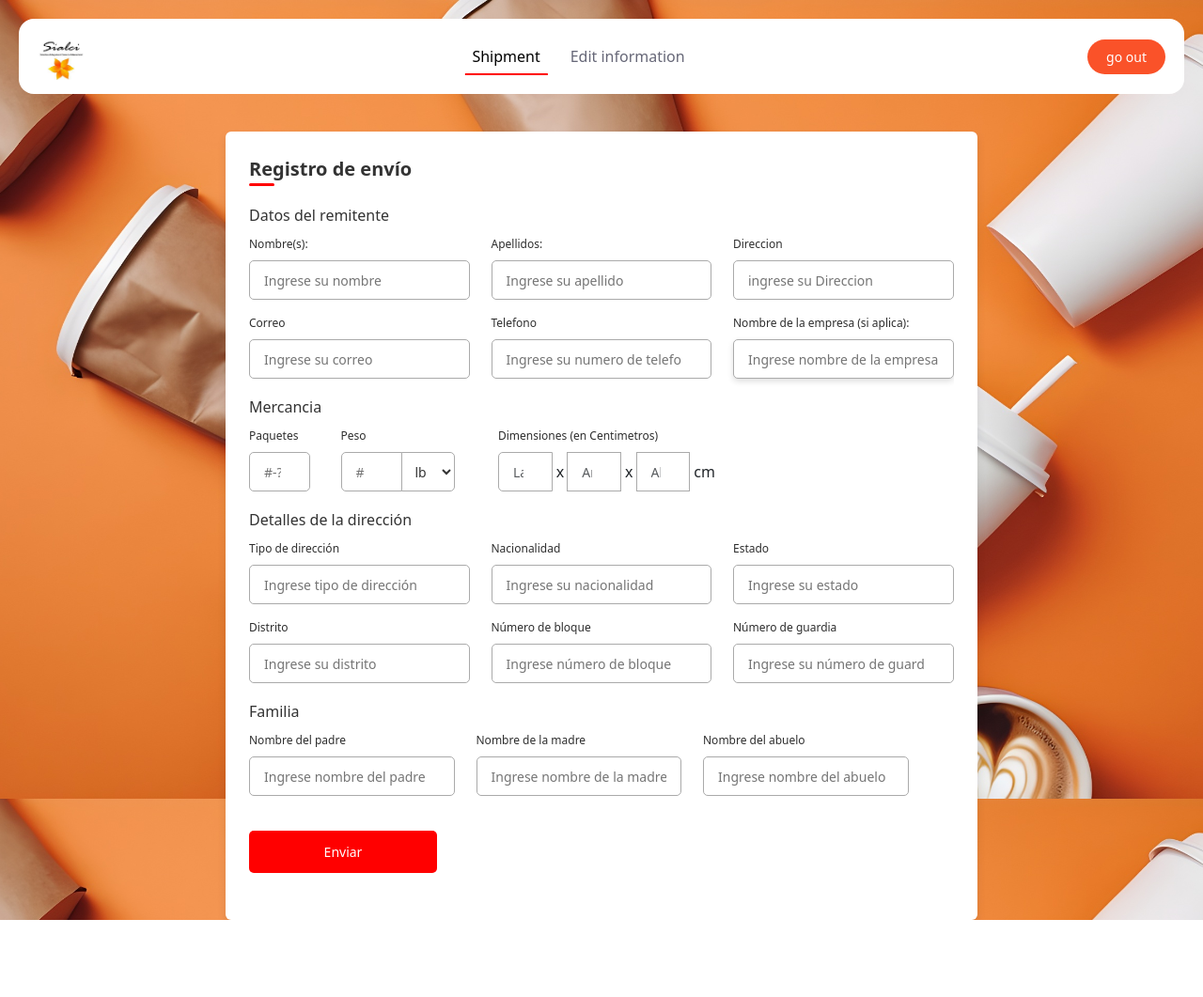
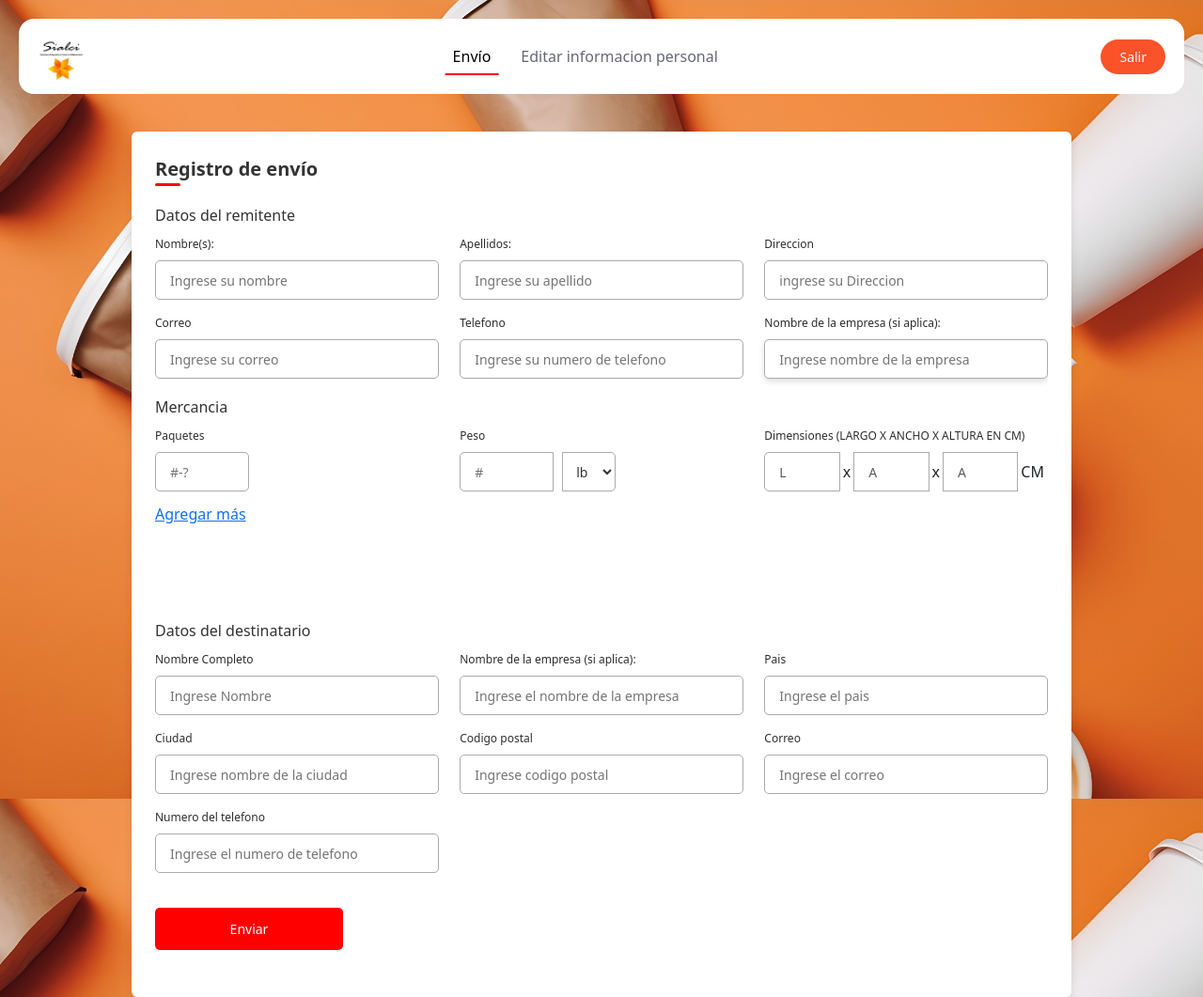
Before and after one commit to AbilsonRivera/SialciSAS, a PHP site: page /Usuario.php in a window 1280 px wide. Shown: the whole page at 94% size. Before the commit the page ends 979 px from the top, so only its background shows below. Run offline with PHP 8.4, Linux system fonts and the light colour scheme.

Commit message:
Formulario completo
Faltan algunas correciones

```diff
--- a/Usuario.css
+++ b/Usuario.css
@@ -92,7 +92,7 @@
 
 .container {
     position: relative;
-    max-width: 800px;
+    max-width: 1000px;
     width: 100%;
     border-radius: 6px;
     padding: 25px;
@@ -245,26 +245,32 @@ form .buttons button {
     }
 }
 
+
+
 .input-field input[name="paquetes"] {
-    width: 65px;
-    /* Ajusta este valor según tus necesidades */
-}
-
-.input-field input[name="peso"] {
-    width: 65px;
+    width: 100px;
     /* Ajusta este valor según tus necesidades */
 }
 
 .input-field.pesos label,
 .input-field.pesos input[type="number"] {
-    margin-left: -160px;
-    /* Ajusta el valor según sea necesario */
+    width: 100px;
+    margin-left: 0; /* Elimina el margen izquierdo negativo */
+}
+
+.input-field.pesos .input-group {
+    display: flex; /* Usa Flexbox */
+    align-items: center; /* Alinea los elementos verticalmente */
+}
+
+.input-field.pesos .input-group input[type="number"] {
+    margin-right: 10px; /* Ajusta el espacio entre los campos de entrada y las etiquetas */
 }
 
 .input-field.pesos select {
     width: 57px;
     /* Ajusta el ancho según tus necesidades */
-    margin-top: 8px;
+    margin-top: 0px;
     margin-left: 10px;
     /* Ajusta el margen izquierdo según sea necesario */
     height: 42px;
@@ -280,15 +286,24 @@ form .buttons button {
     color: #333;
     /* Ajusta el color del texto según sea necesario */
     background-color: #fff;
-    /* Ajusta el color de fondo según sea necesario */
-}
+    }
 
-.input-field.dimensiones label {
-    margin-left: -250px; /* Ajusta el valor según sea necesario */
+.input-field.dimensiones label,
+.input-field.dimensiones .input-group {
+    margin-left: 0; /* Elimina el margen izquierdo negativo */
 }
 
 .input-field.dimensiones .input-group {
-    margin-left: -250px; /* Ajusta el valor según sea necesario */
-    align-items: center;
+    display: flex; /* Usa Flexbox */
+    align-items: center; /* Alinea los elementos verticalmente */
+}
 
+.input-field.dimensiones .input-group input[type="number"] {
+    margin-right: -1px; /* Ajusta el espacio entre los campos de entrada y las etiquetas */
 }
+
+
+
+.details.addres {
+    margin-top: 100px;
+}
--- a/Usuario.php
+++ b/Usuario.php
@@ -25,15 +25,15 @@
                 <div class="offcanvas-body">
                     <ul class="navbar-nav justify-content-center flex-grow-1 pe-3">
                         <li class="nav-item">
-                            <a class="nav-link mx-lg-2 active" aria-current="page" href="#">Shipment</a>
+                            <a class="nav-link mx-lg-2 active" aria-current="page" href="#">Envío</a>
                         </li>
                         <li class="nav-item">
-                            <a class="nav-link mx-lg-2" href="#">Edit information</a>
+                            <a class="nav-link mx-lg-2" href="#">Editar informacion personal</a>
                         </li>
                     </ul>
                 </div>
             </div>
-            <a href="#" class="out-button">go out</a>
+            <a href="#" class="out-button">Salir</a>
             <button class="navbar-toggler pe-0" type="button" data-bs-toggle="offcanvas"
                 data-bs-target="#offcanvasNavbar" aria-controls="offcanvasNavbar" aria-label="Toggle navigation">
                 <span class="navbar-toggler-icon"></span>
@@ -106,84 +106,61 @@
                                 </div>
                             </div>
 
-
-
                             <div class="input-field dimensiones">
-                                <label>Dimensiones (en Centimetros)</label>
+                                <label>Dimensiones (LARGO X ANCHO X ALTURA EN CM)</label>
                                 <div class="input-group">
-                                    <input type="Number" class="form-control" style="width: 50px;" placeholder="Largo"
-                                        required>
+                                    <input type="Number" class="form-control auto-width" placeholder="L" required>
                                     <span style="margin: 0px 4px;">x</span>
-                                    <input type="Number" class="form-control" style="width: 50px;" placeholder="Ancho"
-                                        required>
+                                    <input type="Number" class="form-control auto-width" placeholder="A" required>
                                     <span style="margin: 0px 4px;">x</span>
-                                    <input type="Number" class="form-control" style="width: 50px;" placeholder="Alto"
-                                        required>
-                                    <span style="margin: 0 4px;">cm</span>
+                                    <input type="Number" class="form-control auto-width" placeholder="A" required>
+                                    <span style="margin: 0px 4px;">CM</span> <!-- Aquí estaba el error -->
                                 </div>
                             </div>
-
+                        </div>
+                        <a href="#" class="add-more">Agregar más</a>
 
 
                         <div class="details addres">
-                                <span class="title">Detalles de la dirección</span>
+                            <span class="title">Datos del destinatario</span>
 
                             <div class="fields">
                                 <div class="input-field">
-                                        <label>Tipo de dirección</label>
-                                        <input type="text" placeholder="Ingrese tipo de dirección" required>
+                                    <label>Nombre Completo</label>
+                                    <input type="text" placeholder="Ingrese Nombre" required>
                                 </div>
 
                                 <div class="input-field">
-                                        <label>Nacionalidad</label>
-                                        <input type="text" placeholder="Ingrese su nacionalidad" required>
+                                    <label>Nombre de la empresa (si aplica):</label>
+                                    <input type="text" placeholder="Ingrese el nombre de la empresa" required>
                                 </div>
 
                                 <div class="input-field">
-                                        <label>Estado</label>
-                                        <input type="text" placeholder="Ingrese su estado" required>
+                                    <label>Pais</label>
+                                    <input type="text" placeholder="Ingrese el pais" required>
                                 </div>
 
                                 <div class="input-field">
-                                        <label>Distrito</label>
-                                        <input type="text" placeholder="Ingrese su distrito" required>
+                                    <label>Ciudad</label>
+                                    <input type="text" placeholder="Ingrese nombre de la ciudad" required>
                                 </div>
 
                                 <div class="input-field">
-                                        <label>Número de bloque</label>
-                                        <input type="number" placeholder="Ingrese número de bloque" required>
+                                    <label>Codigo postal</label>
+                                    <input type="number" placeholder="Ingrese codigo postal" required>
                                 </div>
 
                                 <div class="input-field">
-                                        <label>Número de guardia</label>
-                                        <input type="number" placeholder="Ingrese su número de guardia" required>
-                                    </div>
-                                    <div class="details family">
-                                        <span class="title">Familia</span>
-
-                                        <div class="fields">
-                                            <div class="input-field">
-                                                <label>Nombre del padre</label>
-                                                <input type="text" placeholder="Ingrese nombre del padre" required>
+                                    <label>Correo</label>
+                                    <input type="email" placeholder="Ingrese el correo" required>
                                 </div>
 
                                 <div class="input-field">
-                                                <label>Nombre de la madre</label>
-                                                <input type="text" placeholder="Ingrese nombre de la madre" required>
-                                            </div>
-
-                                            <div class="input-field">
-                                                <label>Nombre del abuelo</label>
-                                                <input type="text" placeholder="Ingrese nombre del abuelo" required>
-                                            </div>
+                                    <label>Numero del telefono</label>
+                                    <input type="number" placeholder="Ingrese el numero de telefono" required>
                                 </div>
 
                             </div>
-
-                                </div>
-                            </div>
-
-
                         </div>
                         <button class="nextBtn">
                             <span class="btnText">Enviar</span>
@@ -195,11 +172,9 @@
 
             </form>
         </div>
+    </section>
+    <script src="https://ajax.googleapis.com/ajax/libs/jquery/3.5.1/jquery.min.js"></script>
 
-
-
-
-    </section>
     <script src="https://cdn.jsdelivr.net/npm/bootstrap@5.3.3/dist/js/bootstrap.bundle.min.js"
         integrity="sha384-YvpcrYf0tY3lHB60NNkmXc5s9fDVZLESaAA55NDzOxhy9GkcIdslK1eN7N6jIeHz"
         crossorigin="anonymous"></script>
--- a/script.js
+++ b/script.js
@@ -2,3 +2,13 @@ window.onload = function () {
     var formularioContainer = document.getElementById('formularioContainer');
     window.scrollTo(0, formularioContainer.offsetTop);
 };
+
+$(document).ready(function() {
+    // Manejar el clic en el enlace "Agregar más"
+    $('.add-more').click(function(e) {
+        e.preventDefault(); // Evitar el comportamiento predeterminado del enlace
+        var fields = $(this).prev('.fields'); // Obtener el contenedor de campos
+        var clone = fields.clone(); // Clonar los campos
+        fields.after(clone); // Agregar el clon después del contenedor original
+    });
+});
```
Lines whose indentation alone changed are shown as unchanged.
